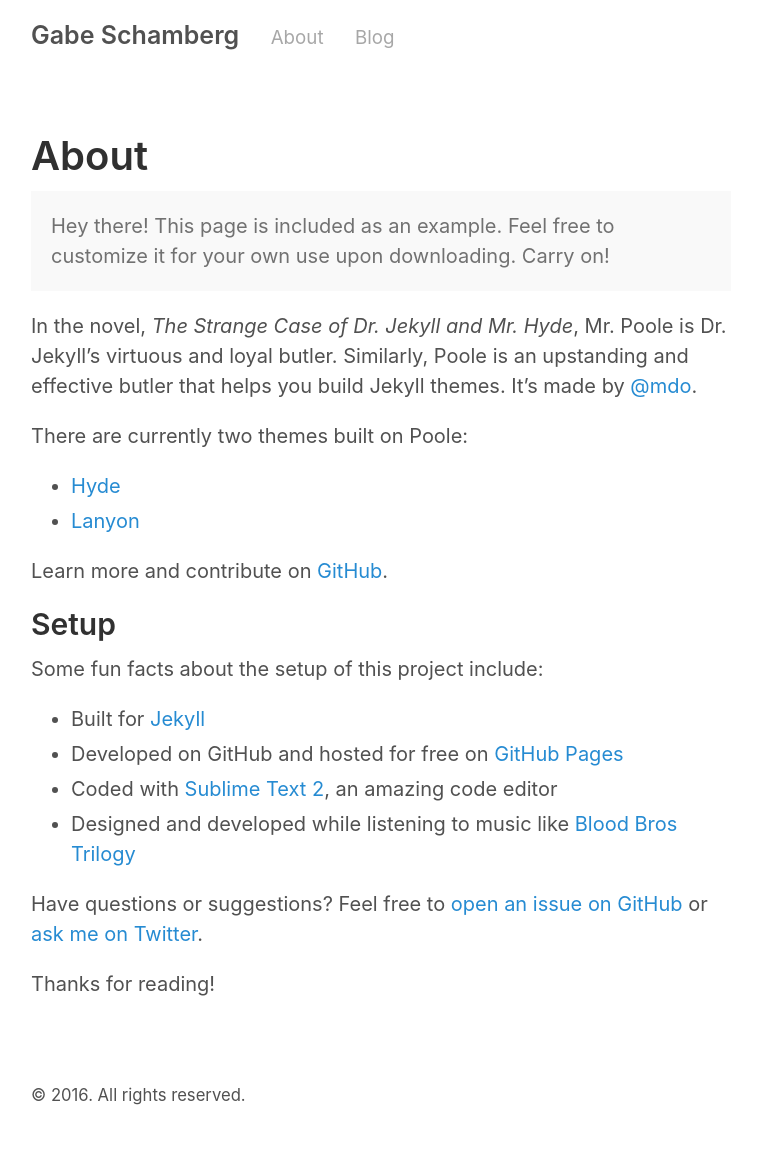
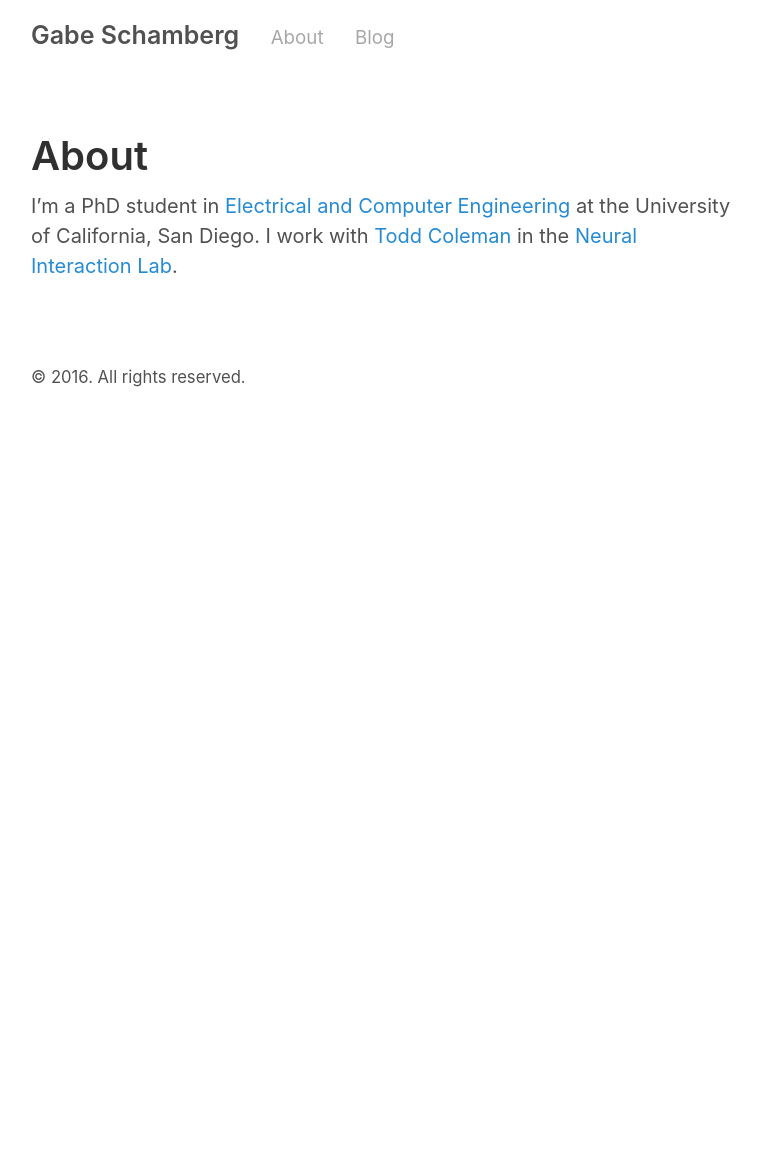
Before and after one commit to gabeschamberg/gabeschamberg.github.io, a Jekyll site: the page built from about.md, in a window 1280 px wide. Shown: the whole page, without its empty margins (259-1019 px from the left). Built offline with Jekyll 4.4.1, drawn with Linux system fonts in a browser that asks for light colours; after the commit the page ends 900 px from its top, so only the background shows below that.

Commit message:
Updated about page

```diff
--- a/about.md
+++ b/about.md
@@ -3,28 +3,5 @@ layout: page
 title: About
 ---
 
-<p class="message">
-  Hey there! This page is included as an example. Feel free to customize it for your own use upon downloading. Carry on!
-</p>
-
-In the novel, *The Strange Case of Dr. Jekyll and Mr. Hyde*, Mr. Poole is Dr. Jekyll's virtuous and loyal butler. Similarly, Poole is an upstanding and effective butler that helps you build Jekyll themes. It's made by [@mdo](https://twitter.com/mdo).
-
-There are currently two themes built on Poole:
-
-* [Hyde](http://hyde.getpoole.com)
-* [Lanyon](http://lanyon.getpoole.com)
-
-Learn more and contribute on [GitHub](https://github.com/poole).
-
-## Setup
-
-Some fun facts about the setup of this project include:
-
-* Built for [Jekyll](http://jekyllrb.com)
-* Developed on GitHub and hosted for free on [GitHub Pages](https://pages.github.com)
-* Coded with [Sublime Text 2](http://sublimetext.com), an amazing code editor
-* Designed and developed while listening to music like [Blood Bros Trilogy](https://soundcloud.com/maddecent/sets/blood-bros-series)
-
-Have questions or suggestions? Feel free to [open an issue on GitHub](https://github.com/poole/poole/issues/new) or [ask me on Twitter](https://twitter.com/mdo).
-
-Thanks for reading!
+I'm a PhD student in [Electrical and Computer Engineering](www.ece.ucsd.edu/) at the University of California, San Diego. I work with [Todd Coleman](jacobsschool.ucsd.edu/faculty/faculty_bios/index.sfe?fmp_recid=331
+) in the [Neural Interaction Lab](coleman.ucsd.edu/).
```
